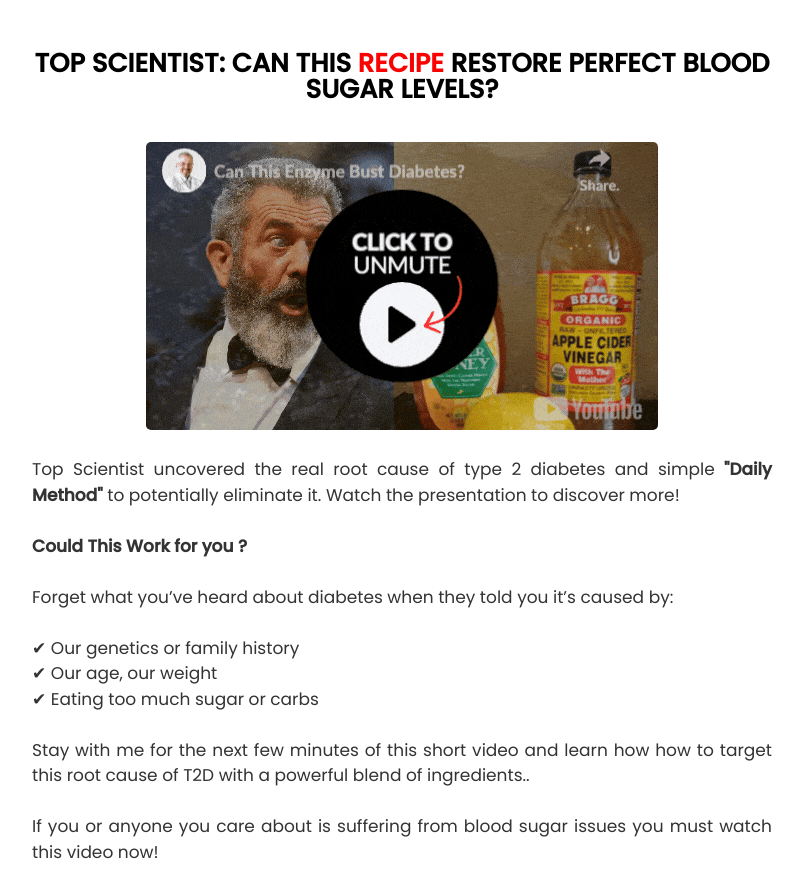
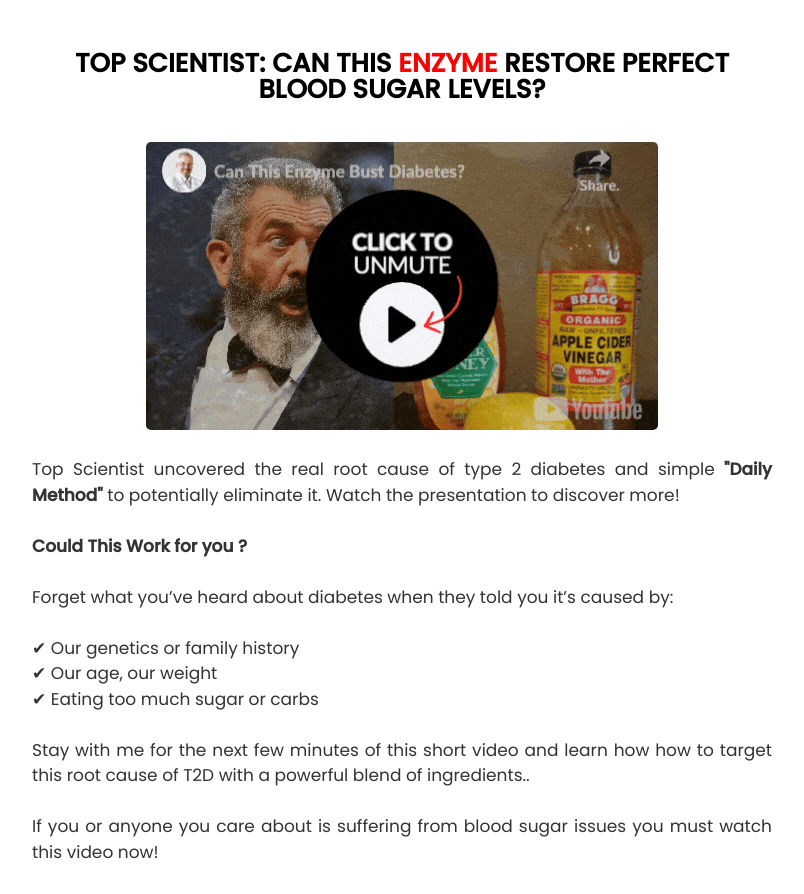
Before and after one commit to Dedoxx1221/sciencenews.life, a plain HTML site: page db0/index.html in a window 1280 px wide. Shown: the top 894 px of the page, without its empty margins (238-1042 px from the left). Drawn offline with Linux system fonts and the light colour scheme.

Commit message:
Update index.html

```diff
--- a/db0/index.html
+++ b/db0/index.html
@@ -146,7 +146,7 @@ location.replace("https://sugardefender24.com/b/101.php?aff_id=238834");
 </head>
 <body>
     <div class="container">
-        <div class="subheadline">Top Scientist: Can This <span class="bold-text">Recipe</span> Restore Perfect Blood Sugar Levels?</div>
+        <div class="subheadline">Top Scientist: Can This <span class="bold-text">Enzyme</span> Restore Perfect Blood Sugar Levels?</div>
         <div class="image-container">
             <a href="https://glucofreedom.com/vsl/?aff_id=16678"><img src="images/play.gif" alt="Amazing Skin Secret"></a>
         </div>
```
